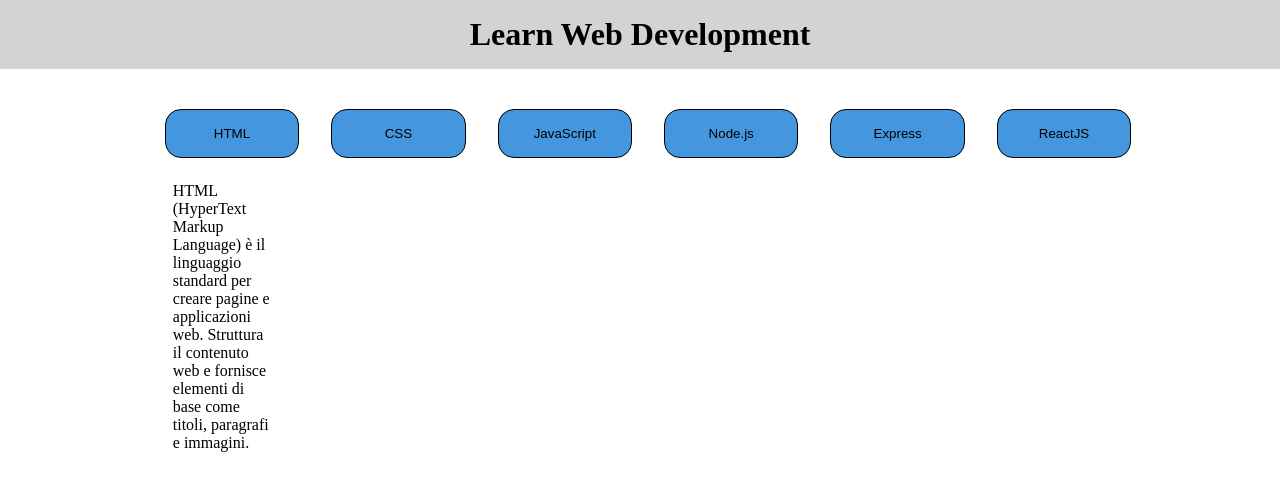
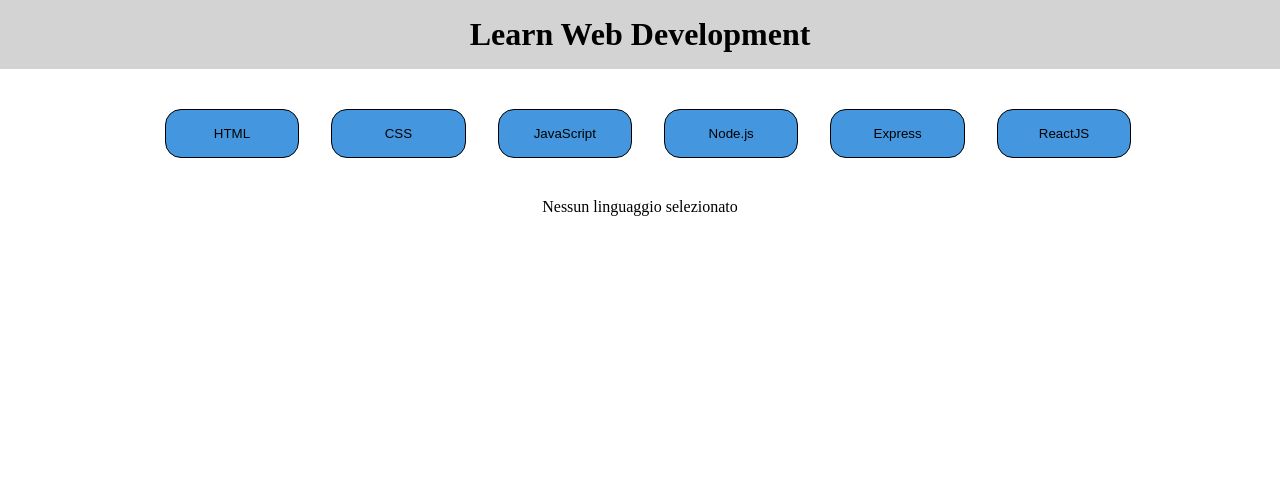
Before and after one commit to Alberto-Monaco/react-use-state, a React (Vite) app: page / in a window 1280 px wide. Shown: the top 490 px of the page. Built offline with nearby package versions, Linux system fonts and the light colour scheme.

Commit message:
add bonus nothing message

```diff
--- a/src/components/AppMain.jsx
+++ b/src/components/AppMain.jsx
@@ -2,7 +2,7 @@
 import languages from '../data/languages'
 
 export default function AppMain() {
-	const [language, setLanguage] = useState(0)
+	const [language, setLanguage] = useState(null)
 	function handleLanguage(e) {
 		const newLanguage = Number(e.target.getAttribute('data-index'))
 		setLanguage(newLanguage)
@@ -22,6 +22,7 @@
 						</div>
 					))}
 				</div>
+				{language === null && <p className='nothing'>Nessun linguaggio selezionato</p>}
 			</div>
 		</main>
 	)
--- a/src/index.css
+++ b/src/index.css
@@ -60,3 +60,7 @@
     padding: 1rem;
     margin: 0;
 }
+
+.nothing {
+    text-align: center;
+}
```
